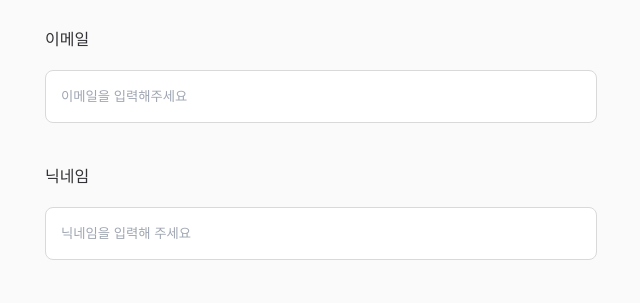
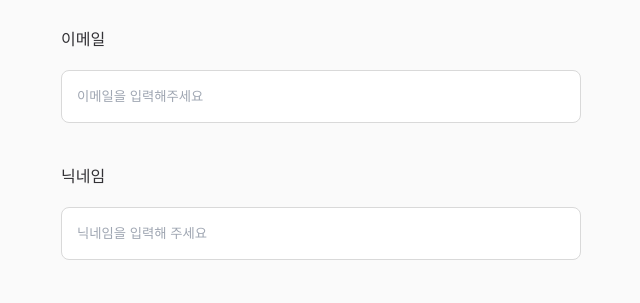
Before and after one commit to WhatToDo6/WhatToDo, a Next.js app: page /signup in a window 1280 px wide. Shown: the part 493-796 px from the top of the page, without its empty margins (319-959 px from the left). Built offline with nearby package versions, Linux system fonts and the light colour scheme.

Commit message:
fix: style 수정

```diff
--- a/src/components/common/input/Input.module.scss
+++ b/src/components/common/input/Input.module.scss
@@ -3,6 +3,7 @@
 @mixin input {
   display: flex;
   width: 52rem;
+  box-sizing: border-box;
   padding: 1.8rem 1.5rem;
   justify-content: center;
   align-items: center;
@@ -22,6 +23,11 @@
   &.error {
     border-color: $color-red;
   }
+
+  @include mobile {
+    width: 35.1rem;
+    padding: 1.5rem 1.6rem;
+  }
 }
 
 .errorText {
```
